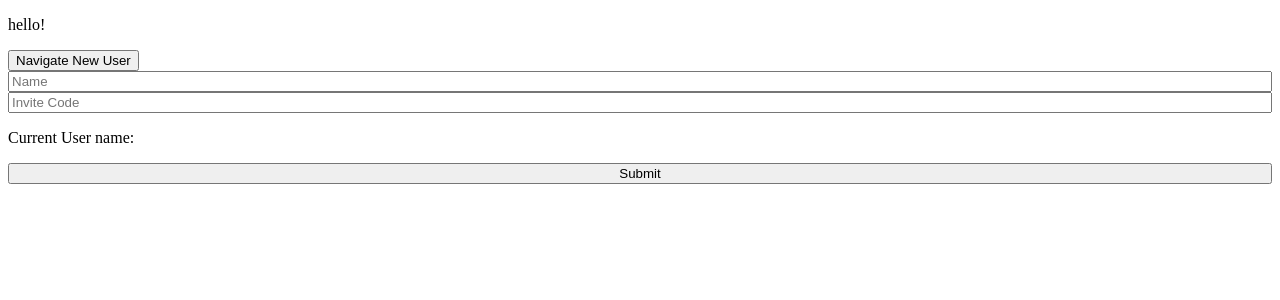
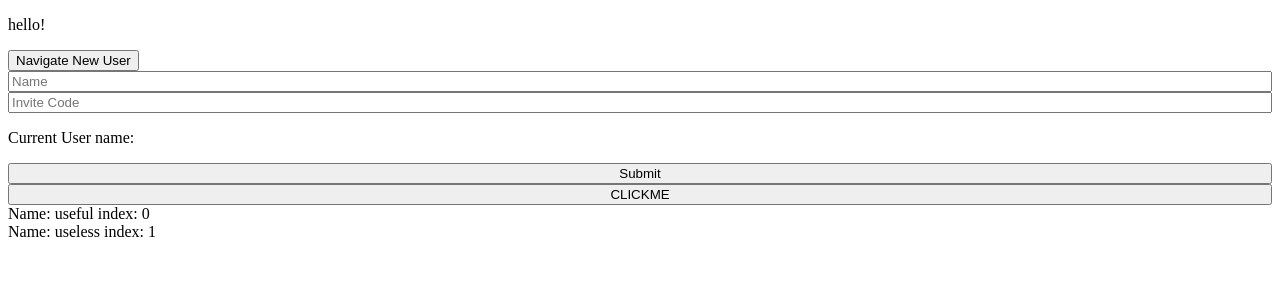
Before and after one commit to todd-yu/where2GoProjectClient, an Angular app: page /returning-user in a window 1280 px wide. Shown: the top 300 px of the page. Built offline with nearby package versions, Linux system fonts and the light colour scheme.

Commit message:
merge master into dev-todd

```diff
--- a/src/app/pages/homepage/homepage.component.html
+++ b/src/app/pages/homepage/homepage.component.html
@@ -8,6 +8,7 @@
     <input type="currUserId" placeholder="Invite Code">
     <p>Current User name: {{ currUserName }}</p>
     <button (click)="onSubmit()">Submit</button>
+    <button (click)="mainGroup()">CLICKME</button>
 </div>
 
 <!-- Here's the router outlet for displaying pages; this "router-outlet" component will be replaced with the routed page-->
--- a/src/app/pages/homepage/homepage.component.ts
+++ b/src/app/pages/homepage/homepage.component.ts
@@ -35,4 +35,8 @@ export class HomepageComponent implements OnInit, OnDestroy {
     this._router.navigate(['home', route]);
   }
 
+  mainGroup() {
+    this._router.navigate(['home', 'returning-user']);
+  }
+
 }
--- a/src/app/pages/main-group-page/main-group-page.component.html
+++ b/src/app/pages/main-group-page/main-group-page.component.html
@@ -1,3 +1,4 @@
 <div class="user-container">
-    <div *ngFor="let user of users" class="user"></div>
+    <div *ngFor="let user of users; index as i" class="user">Name: {{ user.uses }} index: {{ i }}</div>
+
 </div>
--- a/src/app/pages/main-group-page/main-group-page.component.ts
+++ b/src/app/pages/main-group-page/main-group-page.component.ts
@@ -6,11 +6,17 @@ import { Component, OnInit } from '@angular/core';
   styleUrls: ['./main-group-page.component.scss']
 })
 export class MainGroupPageComponent implements OnInit {
-  users: Array<any> = [];
+  users: Array<any> = [
+    {name: 'jake', uses:'useful'},
+    {name: 'todd', uses:'useless'}
+  ];
 
   constructor() { }
 
   ngOnInit(): void {
+    for (let user of this.users) {
+      console.log(user);
+    }
   }
 
 }
```
Also changed, not shown: src/app/app.module.ts (line endings or trailing spaces).
